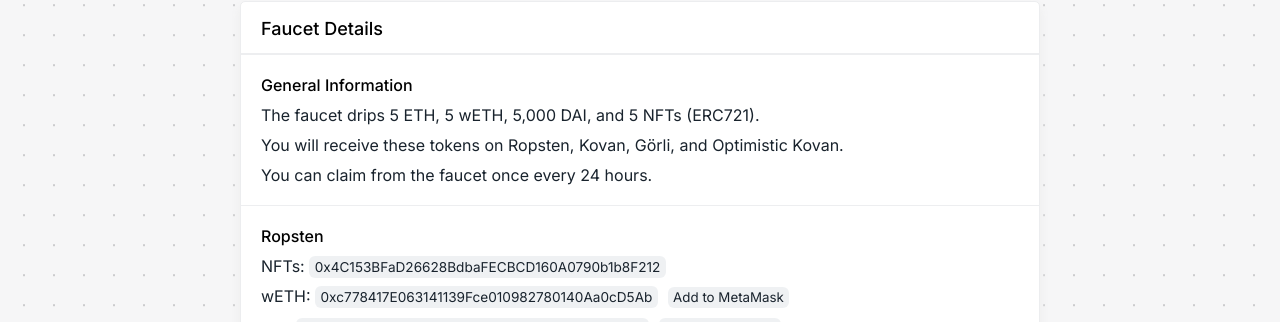
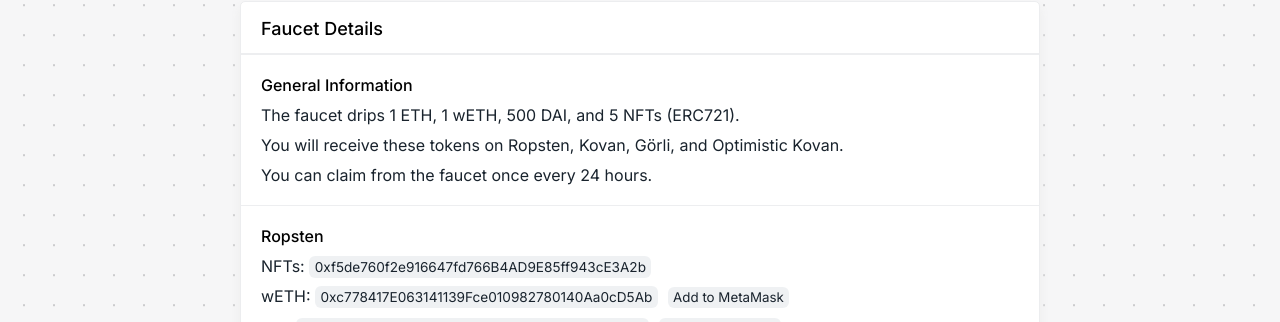
Before and after one commit to Anish-Agnihotri/MultiFaucet, a Next.js app in the folder frontend/: page / in a window 1280 px wide. Shown: the part 478-800 px from the top of the page. Built offline with nearby package versions, Linux system fonts and the light colour scheme; no server answers.

Commit message:
fix: reduce drip amounts

```diff
--- a/frontend/pages/index.tsx
+++ b/frontend/pages/index.tsx
@@ -201,9 +201,7 @@
         <div>
           <div className={styles.home__card_content_section}>
             <h4>General Information</h4>
-            <p>
-              The faucet drips 5 ETH, 5 wETH, 5,000 DAI, and 5 NFTs (ERC721).
-            </p>
+            <p>The faucet drips 1 ETH, 1 wETH, 500 DAI, and 5 NFTs (ERC721).</p>
             <p>
               You will receive these tokens on Ropsten, Kovan, Görli, and
               Optimistic Kovan.
--- a/frontend/utils/addresses.ts
+++ b/frontend/utils/addresses.ts
@@ -4,7 +4,7 @@
     network: "ropsten",
     formattedName: "Ropsten",
     addresses: {
-      NFTs: "0x4c153bfad26628bdbafecbcd160a0790b1b8f212",
+      NFTs: "0xf5de760f2e916647fd766b4ad9e85ff943ce3a2b",
       wETH: "0xc778417e063141139fce010982780140aa0cd5ab",
       DAI: "0x31f42841c2db5173425b5223809cf3a38fede360",
     },
@@ -13,7 +13,7 @@
     network: "kovan",
     formattedName: "Kovan",
     addresses: {
-      NFTs: "0x4c153bfad26628bdbafecbcd160a0790b1b8f212",
+      NFTs: "0xf5de760f2e916647fd766b4ad9e85ff943ce3a2b",
       wETH: "0xd0a1e359811322d97991e03f863a0c30c2cf029c",
       DAI: "0x4f96fe3b7a6cf9725f59d353f723c1bdb64ca6aa",
     },
@@ -22,7 +22,7 @@
     network: "goerli",
     formattedName: "Görli",
     addresses: {
-      NFTs: "0x4c153bfad26628bdbafecbcd160a0790b1b8f212",
+      NFTs: "0xf5de760f2e916647fd766b4ad9e85ff943ce3a2b",
       wETH: "0xb4fbf271143f4fbf7b91a5ded31805e42b2208d6",
       DAI: "0x11fe4b6ae13d2a6055c8d9cf65c55bac32b5d844",
     },
@@ -33,7 +33,7 @@
     connectionDetails:
       "https://community.optimism.io/docs/infra/networks.html#optimistic-kovan",
     addresses: {
-      NFTs: "0x4c153bfad26628bdbafecbcd160a0790b1b8f212",
+      NFTs: "0xf5de760f2e916647fd766b4ad9e85ff943ce3a2b",
       wETH: "0xbc6f6b680bc61e30db47721c6d1c5cde19c1300d",
       DAI: "0xda10009cbd5d07dd0cecc66161fc93d7c9000da1",
     },
```
